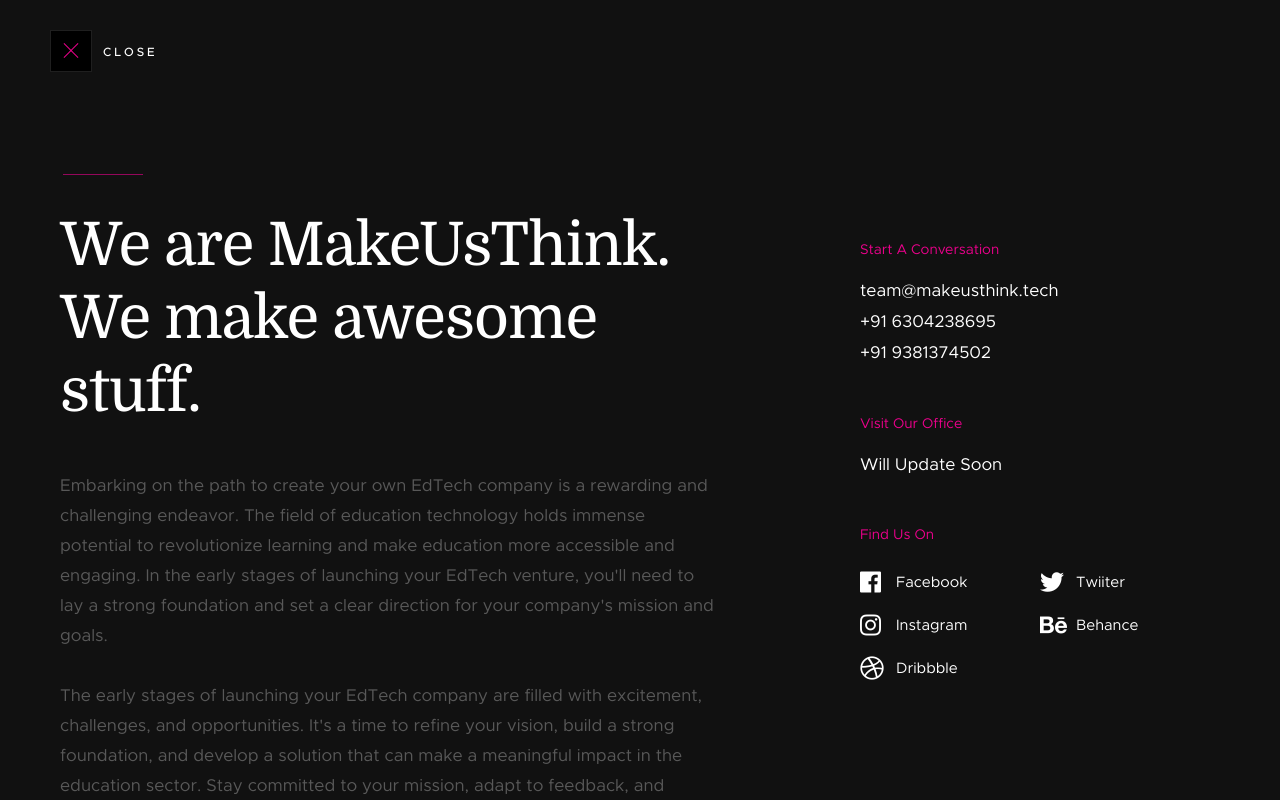
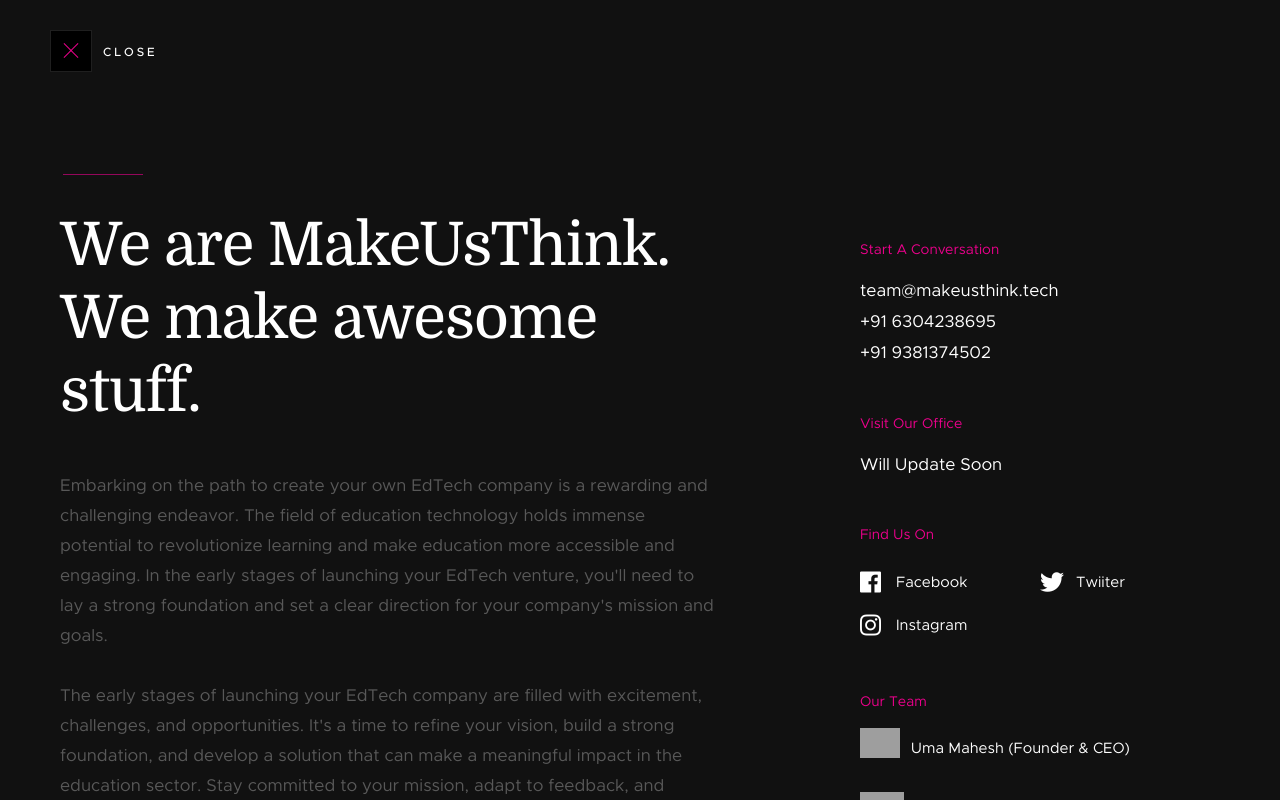
Before and after one commit to chaitu786/makeusthink, a plain HTML site: page index.html in a window 1280 px wide. Both pictures are taken after a click on the link 71 px from the left and 51 px from the top of the page. Drawn offline with Linux system fonts and the light colour scheme; grey boxes are pictures that could not be loaded.

Commit message:
team added

```diff
--- a/index.html
+++ b/index.html
@@ -182,17 +182,22 @@
                             <a href="#0"><i class="fab fa-instagram" aria-hidden="true"></i>
                             <span>Instagram</span></a>
                         </li>
-                        <li>
-                            <a href="#0"><i class="fab fa-behance" aria-hidden="true"></i>
-                            <span>Behance</span></a>
-                        </li>
-                        <li>
-                            <a href="#0"><i class="fab fa-dribbble" aria-hidden="true"></i>
-                            <span>Dribbble</span></a>
-                        </li>
                     </ul>
                 </div>
+                <div class="info-block">
+                    <h3>Our Team</h3>
 
+                    <div class="info-social">
+                        <div style="display: flex;gap: 3%;">
+                           <div> <a href="https://www.linkedin.com/in/uma-mahesh-melapakula-86b70624b/" target="_blank"><img src="https://i.ibb.co/Qc0tYHg/1685614596922-fotor-20230925154025.png" alt="" height="40px" width="40px"></a></div>
+                            <p style="margin-top: 2%">Uma Mahesh (Founder & CEO)</p>
+                        </div>
+                        <div style="display: flex;gap: 3%;">
+                            <a href="http://chaitu.info/"><img src="https://chaitu.info/images/round.png" target="_blank" alt="" height="44px" width="44px"></a>
+                            <p style="margin-top: 2%">Chaithanya Reddy (Co-Founder & CTO)</p>
+                        </div>
+                    </div>
+                </div>
             </div>  <!-- end info contact -->
 
         </div>  <!-- end info wrapper -->
```
